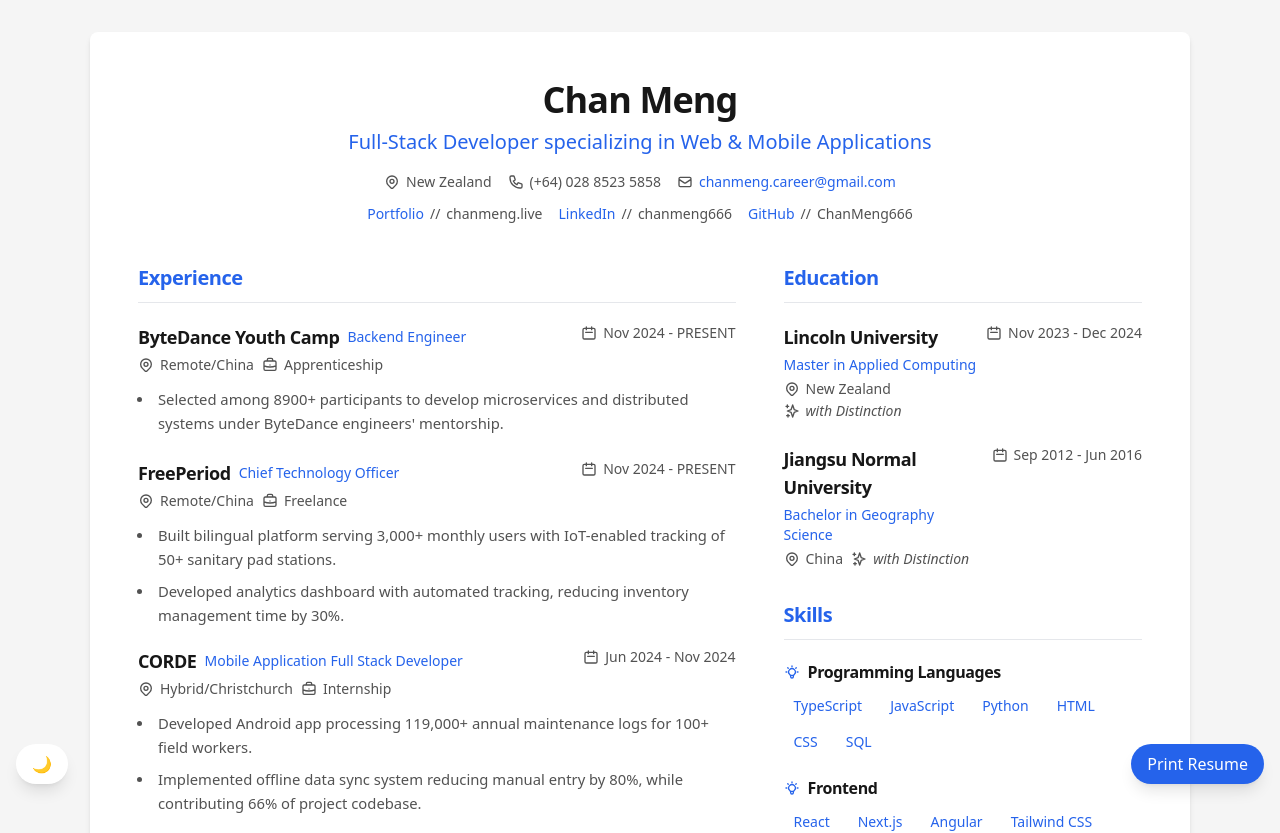
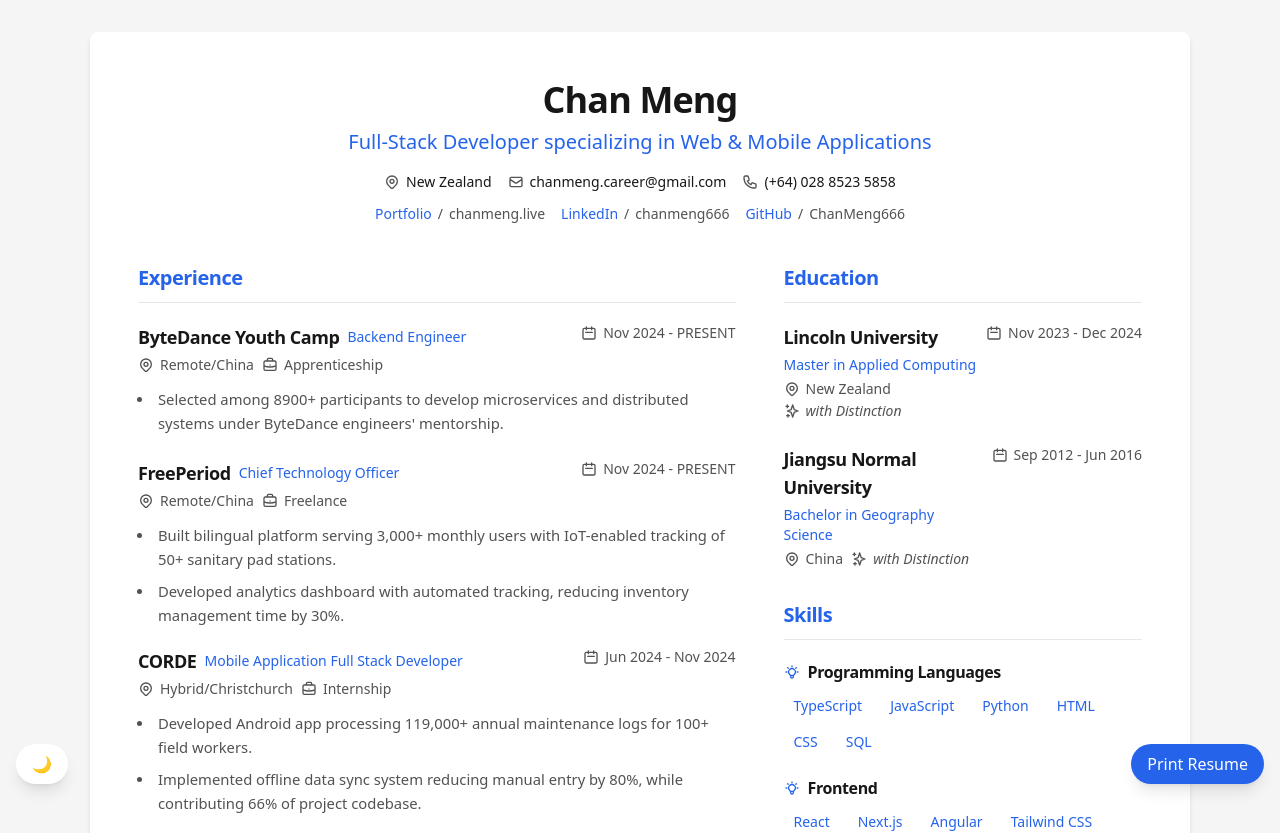
Before and after one commit to ChanMeng666/easy-resume, a Next.js app: page / in a window 1280 px wide. Shown: the top 833 px of the page. Built offline with nearby package versions, Linux system fonts and the light colour scheme.

Commit message:
Fix Vercel deployment error

```diff
--- a/src/components/Header.tsx
+++ b/src/components/Header.tsx
@@ -27,26 +27,16 @@
                 strokeLinecap="round"
                 strokeLinejoin="round"
                 strokeWidth={2}
-                d="M17.657 16.657L13.414 20.9a1.998 1.998 0 01-2.827 0l-4.244-4.243a8 8 0 1111.314 0z M15 11a3 3 0 11-6 0 3 3 0 016 0z"
+                d="M17.657 16.657L13.414 20.9a1.998 1.998 0 01-2.827 0l-4.244-4.243a8 8 0 1111.314 0z"
               />
-            </svg>
-            <span className="text-text-secondary">{basics.location}</span>
-          </div>
-          <div className="flex items-center gap-1.5">
-            <svg
-              viewBox="0 0 24 24"
-              fill="none"
-              stroke="currentColor"
-              className="h-4 w-4 text-text-secondary"
-            >
               <path
                 strokeLinecap="round"
                 strokeLinejoin="round"
                 strokeWidth={2}
-                d="M3 5a2 2 0 012-2h3.28a1 1 0 01.948.684l1.498 4.493a1 1 0 01-.502 1.21l-2.257 1.13a11.042 11.042 0 005.516 5.516l1.13-2.257a1 1 0 011.21-.502l4.493 1.498a1 1 0 01.684.949V19a2 2 0 01-2 2h-1C9.716 21 3 14.284 3 6V5z"
+                d="M15 11a3 3 0 11-6 0 3 3 0 016 0z"
               />
             </svg>
-            <span className="text-text-secondary">{basics.phone}</span>
+            <span>{basics.location}</span>
           </div>
           <div className="flex items-center gap-1.5">
             <svg
@@ -64,15 +54,30 @@
             </svg>
             <a
               href={`mailto:${basics.email}`}
-              className="text-primary-main hover:text-primary-dark transition-colors"
+              className="hover:text-primary-main transition-colors"
             >
               {basics.email}
             </a>
           </div>
+          <div className="flex items-center gap-1.5">
+            <svg
+              viewBox="0 0 24 24"
+              fill="none"
+              stroke="currentColor"
+              className="h-4 w-4 text-text-secondary"
+            >
+              <path
+                strokeLinecap="round"
+                strokeLinejoin="round"
+                strokeWidth={2}
+                d="M3 5a2 2 0 012-2h3.28a1 1 0 01.948.684l1.498 4.493a1 1 0 01-.502 1.21l-2.257 1.13a11.042 11.042 0 005.516 5.516l1.13-2.257a1 1 0 011.21-.502l4.493 1.498a1 1 0 01.684.949V19a2 2 0 01-2 2h-1C9.716 21 3 14.284 3 6V5z"
+              />
+            </svg>
+            <span>{basics.phone}</span>
+          </div>
         </div>
-
         {/* Social Links */}
-        <div className="flex flex-wrap justify-center items-center gap-4 text-sm">
+        <div className="flex flex-wrap justify-center items-center gap-3 sm:gap-4 text-sm">
           {basics.profiles.map((profile) => (
             <a
               key={profile.network}
@@ -85,7 +90,8 @@
               {profile.label && (
                 <>
                   <span className="text-text-secondary group-hover:text-primary-dark/70 transition-colors">
-                    //
+                    {/* Divider */}
+                    /
                   </span>
                   <span className="text-text-secondary group-hover:text-primary-dark/70 transition-colors">
                     {profile.label}
```
